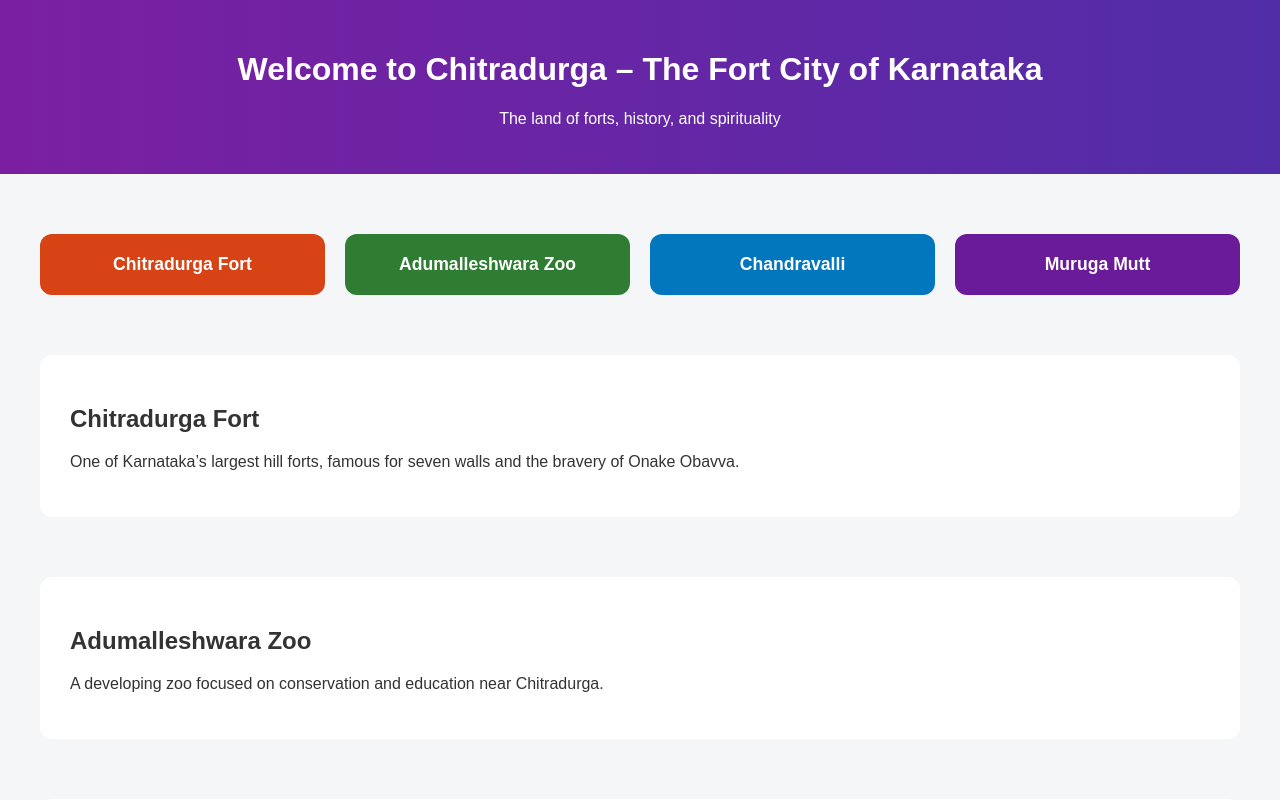
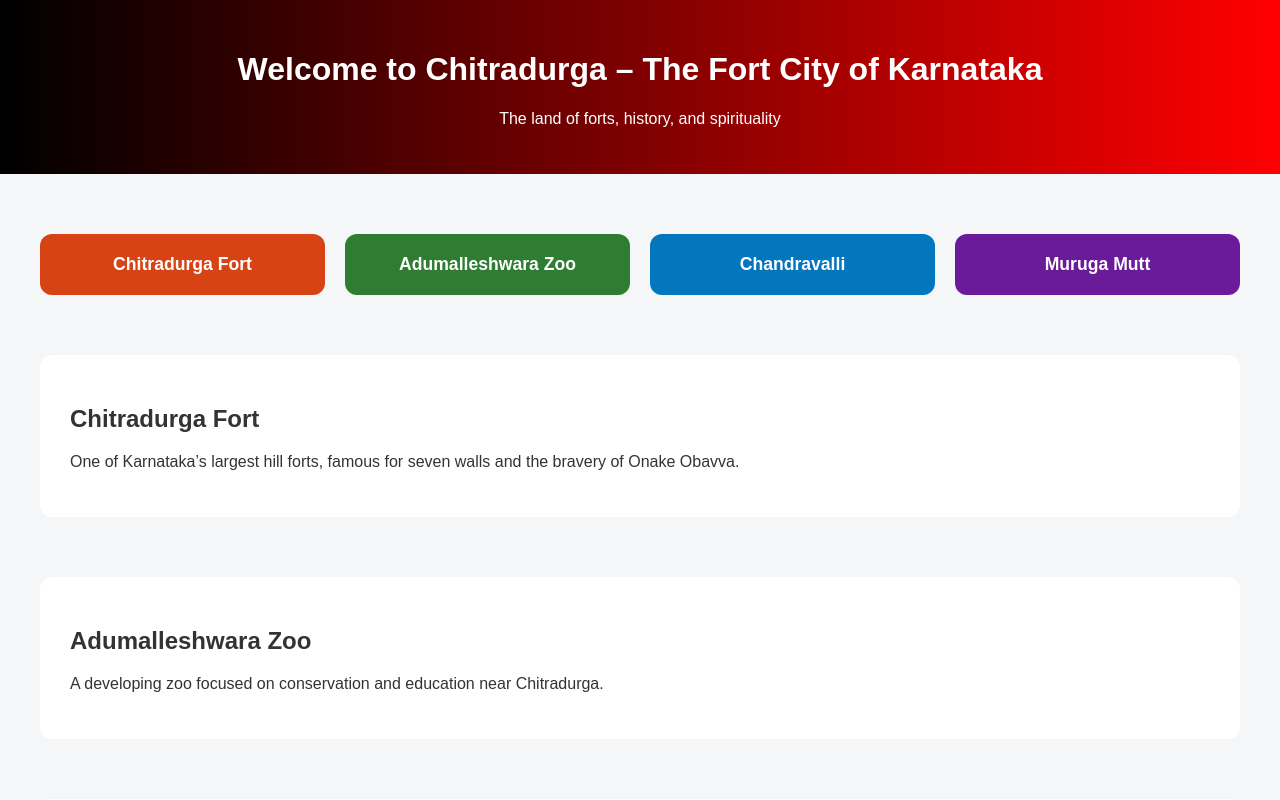
Before and after one commit to sri182/chitradurga-website, a plain HTML site: page index.html in a window 1280 px wide. Shown: the top 800 px of the page. Drawn offline with Linux system fonts and the light colour scheme.

Commit message:
Experiment with dark red header

```diff
--- a/assets/style.css
+++ b/assets/style.css
@@ -6,7 +6,7 @@
       color: #333;
     }
     header {
-      background: linear-gradient(90deg, #7b1fa2, #512da8);
+      background: linear-gradient(90deg, #000000, #ff0000);
       color: white;
       padding: 30px;
       text-align: center;
```
